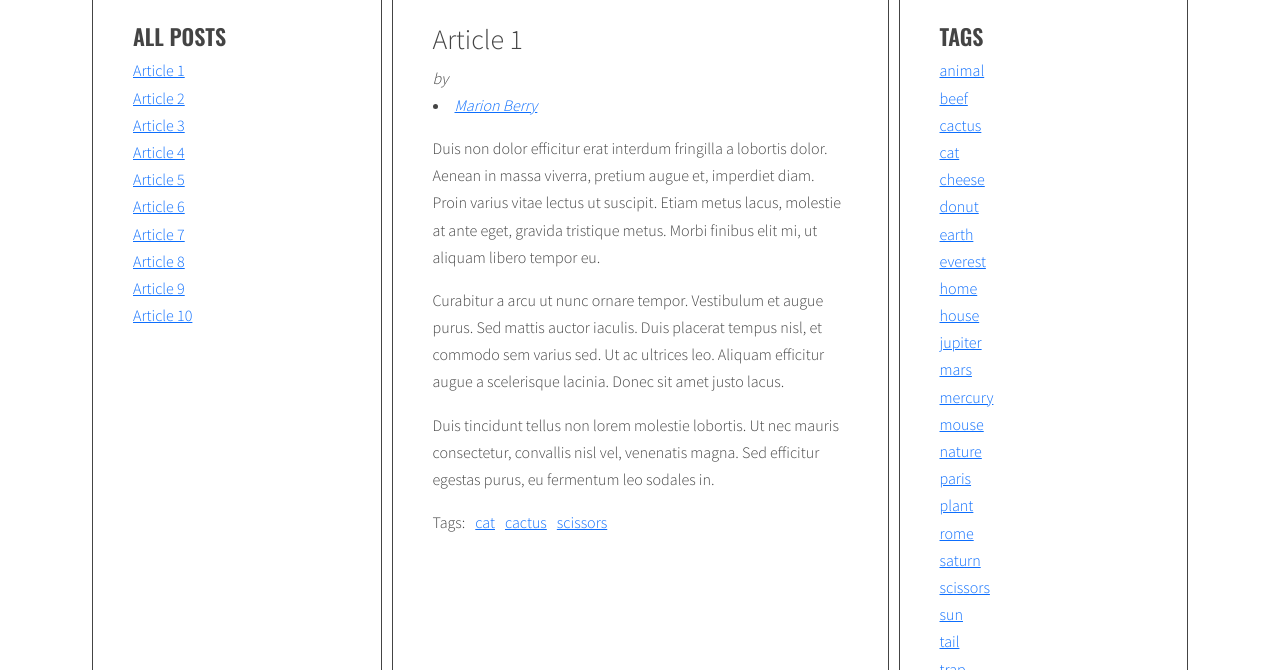
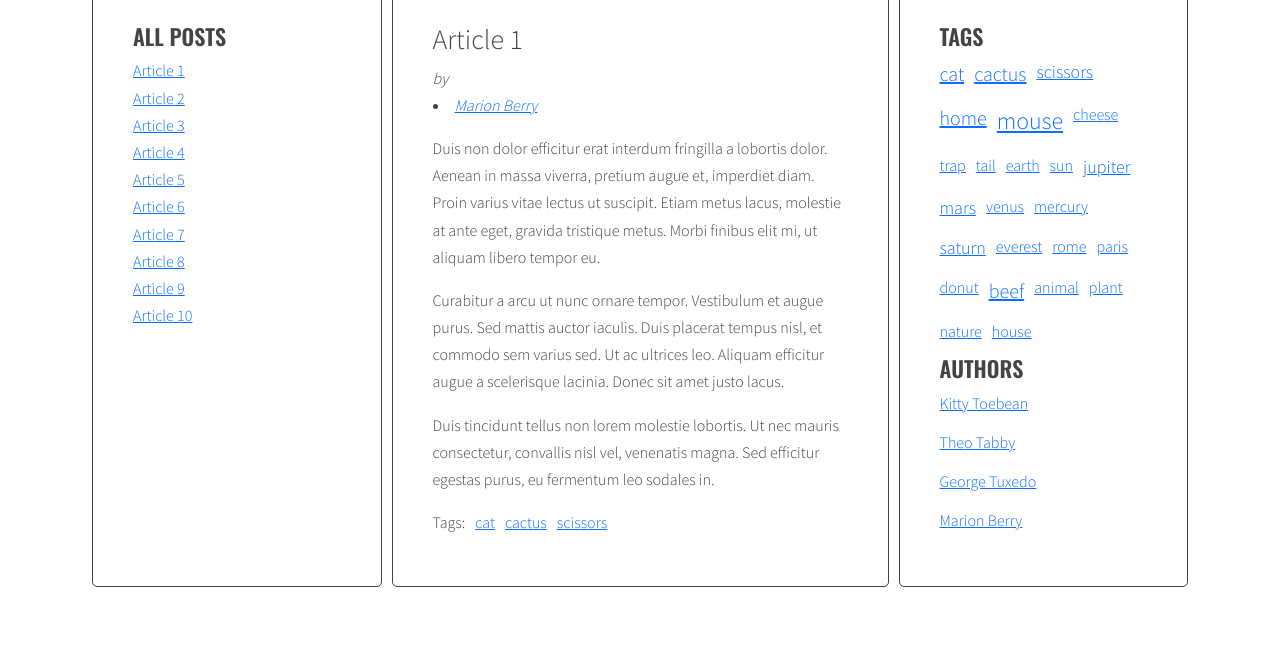
Before and after one commit to Awerroes569/javascript-blog, a website: page index.html in a window 1280 px wide. Shown: the part 130-800 px from the top of the page. Drawn offline with nearby package versions, Linux system fonts and the light colour scheme.

Commit message:
finish generating tag cloud

```diff
--- a/js/script.js
+++ b/js/script.js
@@ -7,6 +7,8 @@
   const optArticleTagsSelector = '.post-tags .list';
   const optArticleAuthorSelector = '.post-author';
   const optTagsListSelector = '.tags.list';
+  const optCloudClassCount = 5;
+  const optCloudClassPrefix = 'tag-size-';
 
   const titleClickHandler = function (event) {
     event.preventDefault();
@@ -95,10 +97,28 @@
 
   };
 
+  const calculateTagsParams = (tags) => {
+    let mini = Math.min(...Object.values(tags));
+    console.log('mini:', mini);
+    let maxi = Math.max(...Object.values(tags));
+    console.log('maxi:', maxi);
+    const params = { min: mini, max: maxi };
+    return params;
+  };
+
+  const calculateTagClass = (count, params, maxNum = optCloudClassCount) => {
+    let interval = (params.max - params.min) / maxNum;
+    for (let i = 1; i <= maxNum; i++) {
+      if (count <= params.min + (interval * i)) {
+        return i;
+      }
+    }
+  };
+
   const generateTags = () => {
 
-    /* [NEW] create a new variable allTags with an empty array */
-    let allTags = [];
+    /* [NEW] create a new variable allTags with an empty object */
+    let allTags = {};
 
     /* [DONE] find all articles */
     const articles = document.querySelectorAll(optArticleSelector);
@@ -136,9 +156,11 @@
         html += linkHTML;
 
         /* [NEW] check if this link is NOT already in allTags */
-        if (allTags.indexOf(linkHTML) == -1) {
-          /* [NEW] add generated code to allTags array */
-          allTags.push(linkHTML);
+        if (!allTags[tag]) {
+          /* [NEW] add tag to allTags object */
+          allTags[tag] = 1;
+        } else {
+          allTags[tag]++;
         }
 
         /* [DONE] END LOOP: for each tag */
@@ -157,10 +179,26 @@
     tagList.innerHTML = '';
 
     /* [DONE] sorting allTags array */
-    allTags.sort();
+    //allTags.sort();
 
-    /* [NEW] add html from allTags to tagList */
-    tagList.innerHTML = allTags.join(' ');
+    /* [NEW] create variable for all links HTML code */
+    let allTagsHTML = '';
+    const tagsParams = calculateTagsParams(allTags);
+    console.log('!!!!!!!!!!!!!!!!!!!!!!!!');
+    console.log('tagsParams:', tagsParams);
+
+    /* [NEW] START LOOP: for each tag in allTags: */
+    for (let tag in allTags) {
+      /* [NEW] generate code of a link and add it to allTagsHTML */
+      const tagSize = calculateTagClass(allTags[tag], tagsParams);
+      //allTagsHTML += `<li><a href="#tag-${tag}" class="` + optCloudClassPrefix +`${tagSize}">${tag}</a>` + ' (' + allTags[tag] + ')</li>';
+      allTagsHTML += `<li><a href="#tag-${tag}" class="` + optCloudClassPrefix + `${tagSize}">${tag}</a></li>`;
+    }
+    /* [NEW] END LOOP: for each tag in allTags: */
+
+    /*[NEW] add HTML from allTagsHTML to tagList */
+    console.log('allTagsHTML: ', allTagsHTML);
+    tagList.innerHTML = allTagsHTML;
 
   };
 
@@ -306,7 +344,7 @@
   const addClickListenersToTags = () => {
 
     /* [DONE] find all links to tags */
-    const tagLinks = document.querySelectorAll(`${optArticleTagsSelector} a`);
+    const tagLinks = document.querySelectorAll(`${optArticleTagsSelector} a, ${optTagsListSelector} a`);
 
     /* START LOOP: for each link */
     for (let tagLink of tagLinks) {
--- a/sass/style.scss
+++ b/sass/style.scss
@@ -129,3 +129,27 @@ body {
         margin-right: 10px;
     }
 }
+
+.tag-size-2 {
+    font-size: 18px;
+}
+
+.tag-size-3 {
+    font-size: 20px;
+}
+
+.tag-size-4 {
+    font-size: 22px;
+}
+
+.tag-size-5 {
+    font-size: 24px;
+}
+
+.list.tags {
+    display:flex;
+    flex-wrap: wrap;
+    li {
+        margin: 0 10px 10px 0;
+    }
+}
```
Also changed, not shown: css/style.css, 1 other file.
